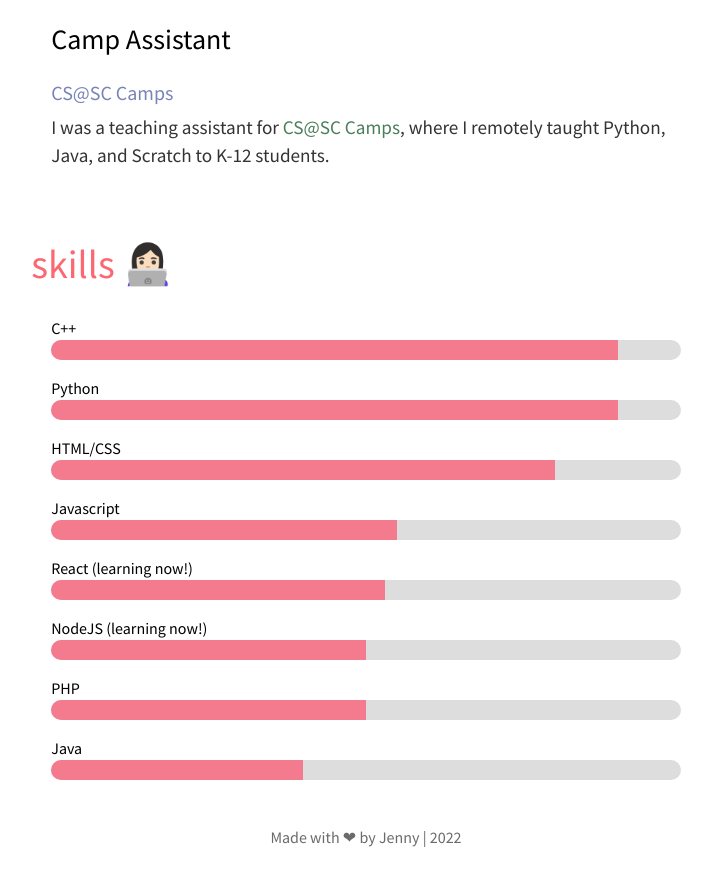
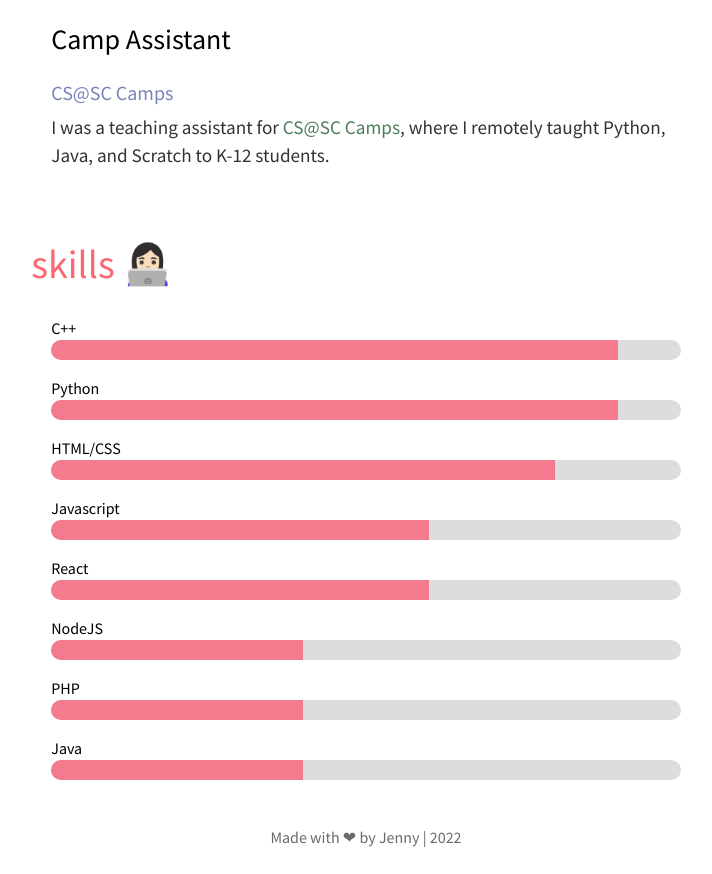
Before and after one commit to jennykim515/jennykim515.github.io, a plain HTML site: page personal_website/about.html in a window 1280 px wide. Shown: the part 1758-2632 px from the top of the page, without its empty margins (274-986 px from the left). Drawn offline with nearby package versions, Linux system fonts and the light colour scheme.

Commit message:
added skills

```diff
--- a/personal_website/about.html
+++ b/personal_website/about.html
@@ -149,13 +149,13 @@
         </div>
 
         <p></p>
-        React (learning now!)
+        React
         <div class="skill-container">
           <div class="skills react"></div>
         </div>
 
         <p></p>
-        NodeJS (learning now!)
+        NodeJS
         <div class="skill-container">
           <div class="skills node"></div>
         </div>
--- a/personal_website/style/main.css
+++ b/personal_website/style/main.css
@@ -62,22 +62,22 @@ p {
 }
 
 .js {
-    width: 55%;
+    width: 60%;
     background-color: rgb(244, 122, 142);
 }
 
 .php {
-    width: 50%;
+    width: 40%;
     background-color: rgb(244, 122, 142);
 }
 
 .react {
-    width: 53%;
+    width: 60%;
     background-color: rgb(244, 122, 142);
 }
 
 .node {
-    width: 50%;
+    width: 40%;
     background-color: rgb(244, 122, 142);
 }
 
```
Also changed, not shown: index.html (+1 -1 lines).
